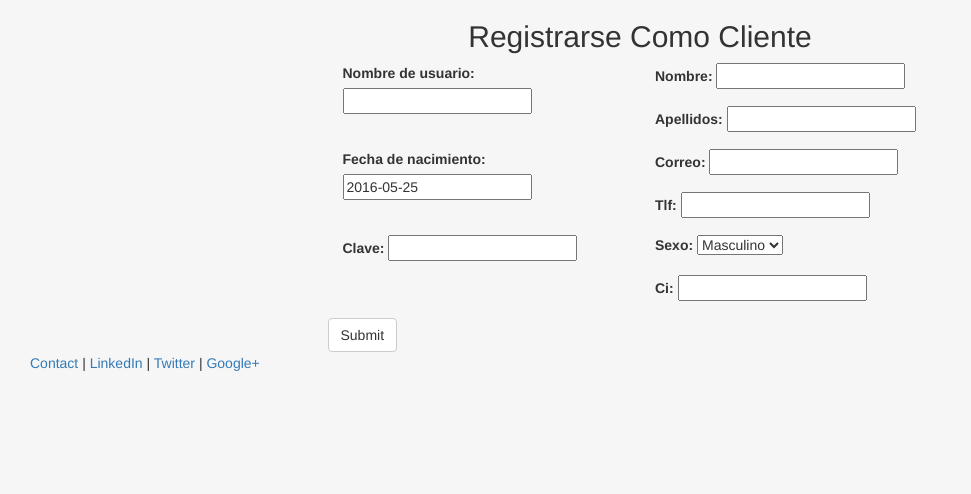
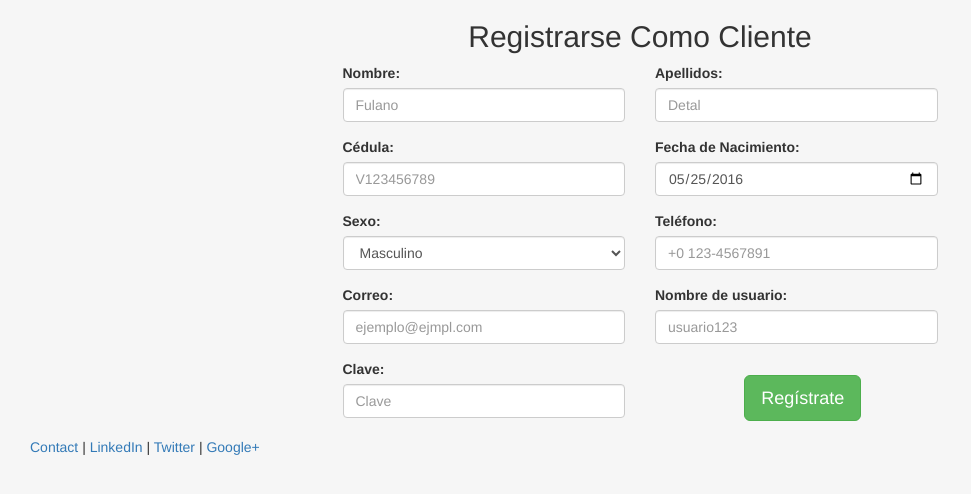
Before and after one commit to Imme2/SoftwareProyectoPyhub, a Django app: page /registro/usuario/ in a window 1280 px wide. Shown: the part 52-546 px from the top of the page, without its empty margins (0-971 px from the left). Run offline with Django 3.2, Linux system fonts and the light colour scheme; some libraries are stand-ins or nearby versions.

Commit message:
Correccion estilo registro cliente

```diff
--- a/Registro/form.py
+++ b/Registro/form.py
@@ -21,15 +21,15 @@ class formRegistroUsuario(forms.Form):
     username_regex = RegexValidator(regex = r'^([A-Za-z]|\d|\.|\_)*$',message = "Tu Username solo puede contener caracteres alphanumericos, puntos (.) o pisos (_). No se aceptan espacios.")
     nombres_regex = RegexValidator(regex = r'^[A-Za-z]{4,41}$', message = "Un Nombre o Apellido solo puede contener letras del alfabeto")
 
-    username = forms.CharField(validators = [username_regex], label='Nombre de usuario', max_length=40)
-    nombre = forms.CharField(validators = [nombres_regex], label='Nombre', max_length=100)
-    apellidos = forms.CharField(validators = [nombres_regex],label='Apellidos', max_length=100)
-    f_nac = forms.DateField(validators = [dateValidator],label='Fecha de nacimiento', initial=datetime.date.today)
-    correo = forms.EmailField(label = "Correo")
-    tlf = forms.CharField(validators=[phone_regex])
-    clave = forms.CharField(widget=forms.PasswordInput())
-    sexo = forms.ChoiceField(choices = perfil.Sexos, required = True)
-    ci = forms.CharField(validators=[ci_regex])
+    nombre = forms.CharField(widget=forms.TextInput(attrs={'type':'text' ,'class':'form-control' ,'id':'inputName', 'placeholder':'Fulano',}),validators = [nombres_regex], max_length=100)
+    apellidos = forms.CharField(widget=forms.TextInput(attrs={'type':'text' ,'class':'form-control' ,'id':'inputApellido', 'placeholder':'Detal',}),validators = [nombres_regex], max_length=100)
+    ci = forms.CharField(widget=forms.TextInput(attrs={'class':"form-control", 'id':"inputCedula", 'placeholder':"V123456789",}),validators=[ci_regex], label='Cédula')
+    f_nac = forms.DateField(widget=forms.DateInput(attrs={'type':"date", 'class':"form-control", 'id':"inputF_Nac",}),label='Fecha de Nacimiento',validators= [dateValidator] ,initial=datetime.date.today)
+    sexo = forms.ChoiceField(widget=forms.Select(attrs={ 'class':"form-control",}),choices = perfil.Sexos, required = True)
+    tlf = forms.CharField(widget=forms.TextInput(attrs={'type':"tel", 'class':"form-control",'id':"inputTelf", 'placeholder':"+0 123-4567891",}),validators=[phone_regex],label='Teléfono')
+    correo = forms.EmailField(widget=forms.EmailInput(attrs={'placeholder': 'ejemplo@ejmpl.com','type':"email", 'class':"form-control", 'id':"inputEmail1", }))
+    username = forms.CharField(widget=forms.TextInput(attrs={'class':'form-control','id':'inputName' ,'placeholder':'usuario123',}),validators = [username_regex],max_length=40,label="Nombre de usuario")
+    clave = forms.CharField(widget=forms.PasswordInput(attrs={'type':"password" ,'class':"form-control", 'id':"inputClave", 'placeholder':"Clave",}))
 
     def clean(self):
         cleaned_data = super(formRegistroUsuario, self).clean()
--- a/Registro/templates/registro/header.html
+++ b/Registro/templates/registro/header.html
@@ -8,7 +8,7 @@
 	<script src="//ajax.googleapis.com/ajax/libs/jquery/1.11.0/jquery.min.js"></script>
 	<script src="//netdna.bootstrapcdn.com/bootstrap/3.1.1/js/bootstrap.min.js"></script>
 	<link rel="stylesheet" type="text/css" href="//netdna.bootstrapcdn.com/bootstrap/3.1.1/css/bootstrap.min.css">
-	<link rel="stylesheet" href="{% static 'inicio/css/bootstrap.min.css' %}" type = "text/css"/>
+	<link rel="stylesheet" href="{% static 'registroCliente/css/bootstrap.min.css' %}" type = "text/css"/>
 	<meta name="viewport" content = "width=device-width, initial-scale=1.0">
 
 	<style type="text/css">
@@ -51,9 +51,6 @@
           </ul>
         </li>
       </ul>
-      {% if user.is_authenticated %}
-      	<a class="navbar-brand" href="/registro/logout">{{ user.username }}</a>
-      {% endif %}
     </div><!-- /.navbar-collapse -->
   </div><!-- /.container-fluid -->
 </nav>
--- a/Registro/templates/registro/home.html
+++ b/Registro/templates/registro/home.html
@@ -6,9 +6,7 @@
 <div class="row">
 	{% if error %}
 		{% for e in error %}
-			<div class="alert alert-danger">
 			  {{ e }}
-			</div>
 		{% endfor %}
 	{% endif %}
 
@@ -18,11 +16,13 @@
 			{% csrf_token %}
 			{% for field in form %}
 			<div class="form-group col-xs-6">
-				{{ field.errors }}
-        		{{ field.label_tag }} {{ field }}
+        		{{ field.label_tag }}{{ field }}{{ field.errors }}
 		  	</div>
 		 	{% endfor %}
-		  	<button type="submit" class="btn btn-default">Submit</button>
+		 	<div class="form-group col-xs-6"></div>
+		  	<div class="form-group col-md-offset-8">
+            	<button align="center" type="submit" class="btn btn-success btn-lg">Regístrate</button>
+            </div>
 		</form>
 	</div>
 	<div class="container-fluid col-md-4"></div>
```
Also changed, not shown: Perfil/templates/Perfil/editar.html (renamed from Registro/templates/registro/editar.html).
